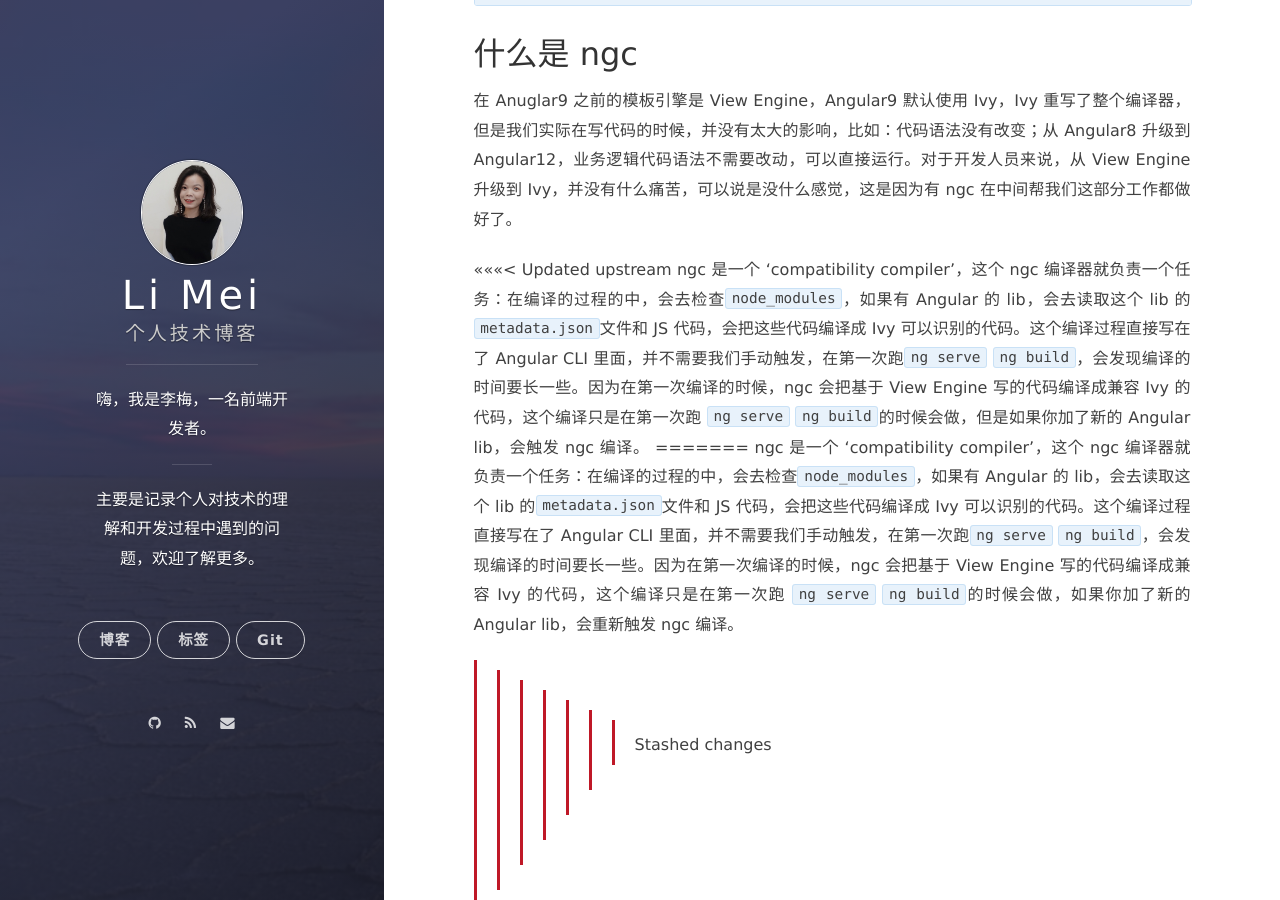
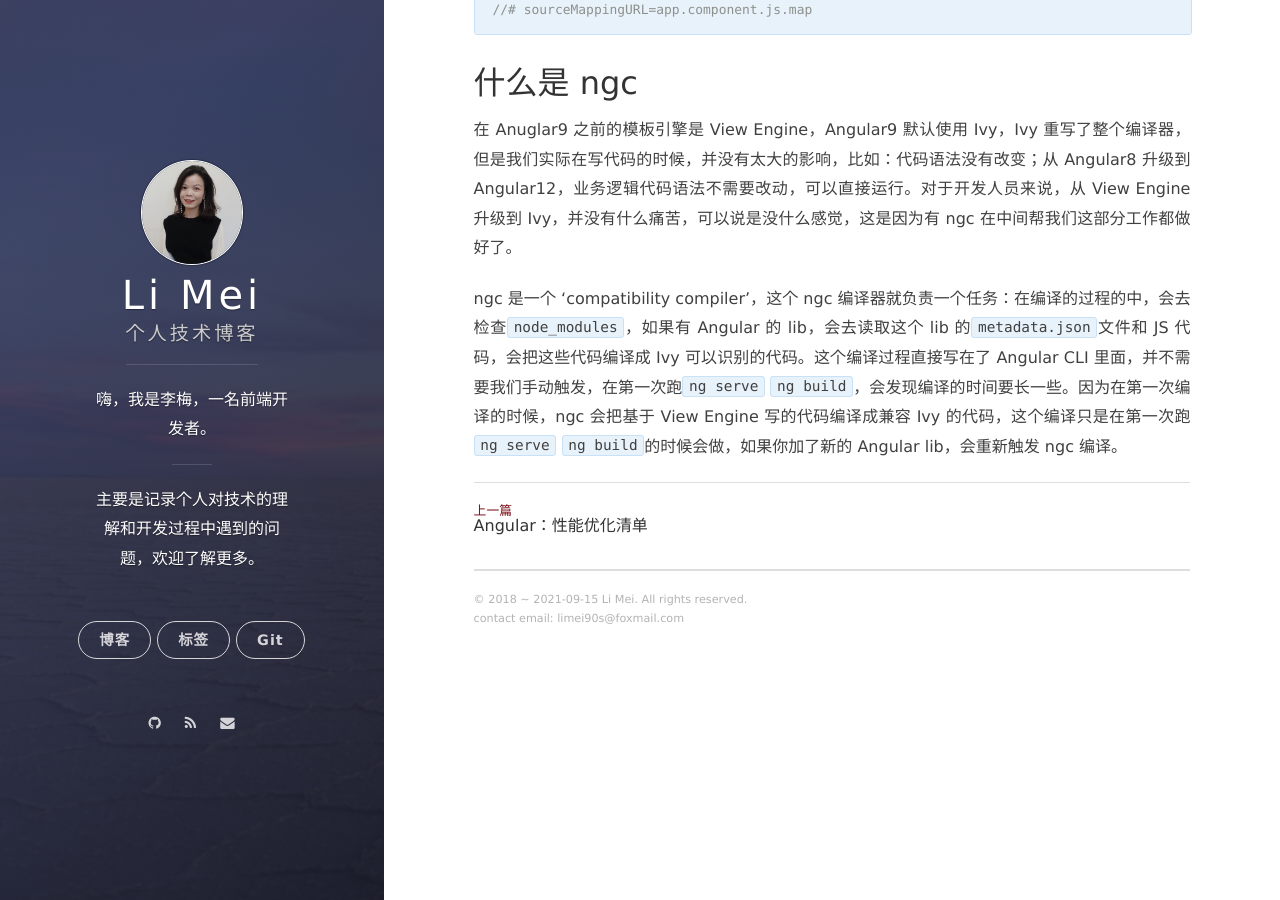
Before and after one commit to LiMeii/LiMeii.github.io, a Jekyll site: the page built from _posts/2021-09-01-angular-ivy.md, in a window 1280 px wide and 900 px high, scrolled down 2681 px. Built offline with Jekyll 4.4.1, drawn with Linux system fonts in a browser that asks for light colours; nearby versions of some CDN libraries.

Commit message:
Update 2021-09-01-angular-ivy.md

````diff
--- a/_posts/2021-09-01-angular-ivy.md
+++ b/_posts/2021-09-01-angular-ivy.md
@@ -100,8 +101,4 @@
 在 Anuglar9 之前的模板引擎是 View Engine，Angular9 默认使用 Ivy，Ivy 重写了整个编译器，但是我们实际在写代码的时候，并没有太大的影响，比如：代码语法没有改变；从 Angular8 升级到 Angular12，业务逻辑代码语法不需要改动，可以直接运行。对于开发人员来说，从 View Engine 升级到 Ivy，并没有什么痛苦，可以说是没什么感觉，这是因为有 ngc 在中间帮我们这部分工作都做好了。
 
 
-<<<<<<< Updated upstream
-ngc 是一个 ‘compatibility compiler’，这个 ngc 编译器就负责一个任务：在编译的过程的中，会去检查```node_modules```，如果有 Angular 的 lib，会去读取这个 lib 的```metadata.json```文件和 JS 代码，会把这些代码编译成 Ivy 可以识别的代码。这个编译过程直接写在了 Angular CLI 里面，并不需要我们手动触发，在第一次跑```ng serve``` ```ng build```，会发现编译的时间要长一些。因为在第一次编译的时候，ngc 会把基于 View Engine 写的代码编译成兼容 Ivy 的代码，这个编译只是在第一次跑 ```ng serve``` ```ng build```的时候会做，但是如果你加了新的 Angular lib，会触发 ngc 编译。
-=======
 ngc 是一个 ‘compatibility compiler’，这个 ngc 编译器就负责一个任务：在编译的过程的中，会去检查```node_modules```，如果有 Angular 的 lib，会去读取这个 lib 的```metadata.json```文件和 JS 代码，会把这些代码编译成 Ivy 可以识别的代码。这个编译过程直接写在了 Angular CLI 里面，并不需要我们手动触发，在第一次跑```ng serve``` ```ng build```，会发现编译的时间要长一些。因为在第一次编译的时候，ngc 会把基于 View Engine 写的代码编译成兼容 Ivy 的代码，这个编译只是在第一次跑 ```ng serve``` ```ng build```的时候会做，如果你加了新的 Angular lib，会重新触发 ngc 编译。
->>>>>>> Stashed changes
````
Also changed, not shown: other parts of _posts/2021-09-01-angular-ivy.md (+1 -0 lines).
